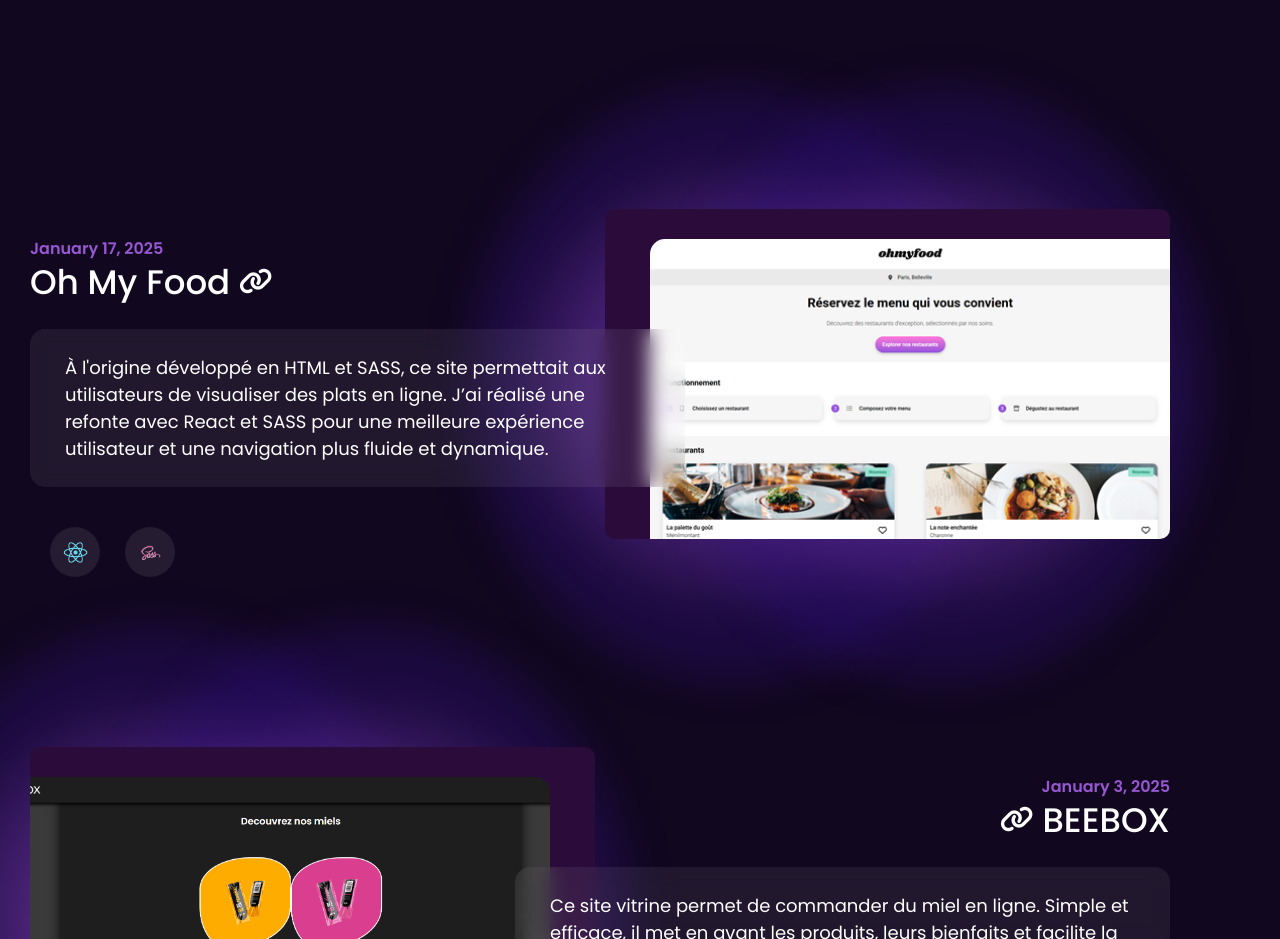
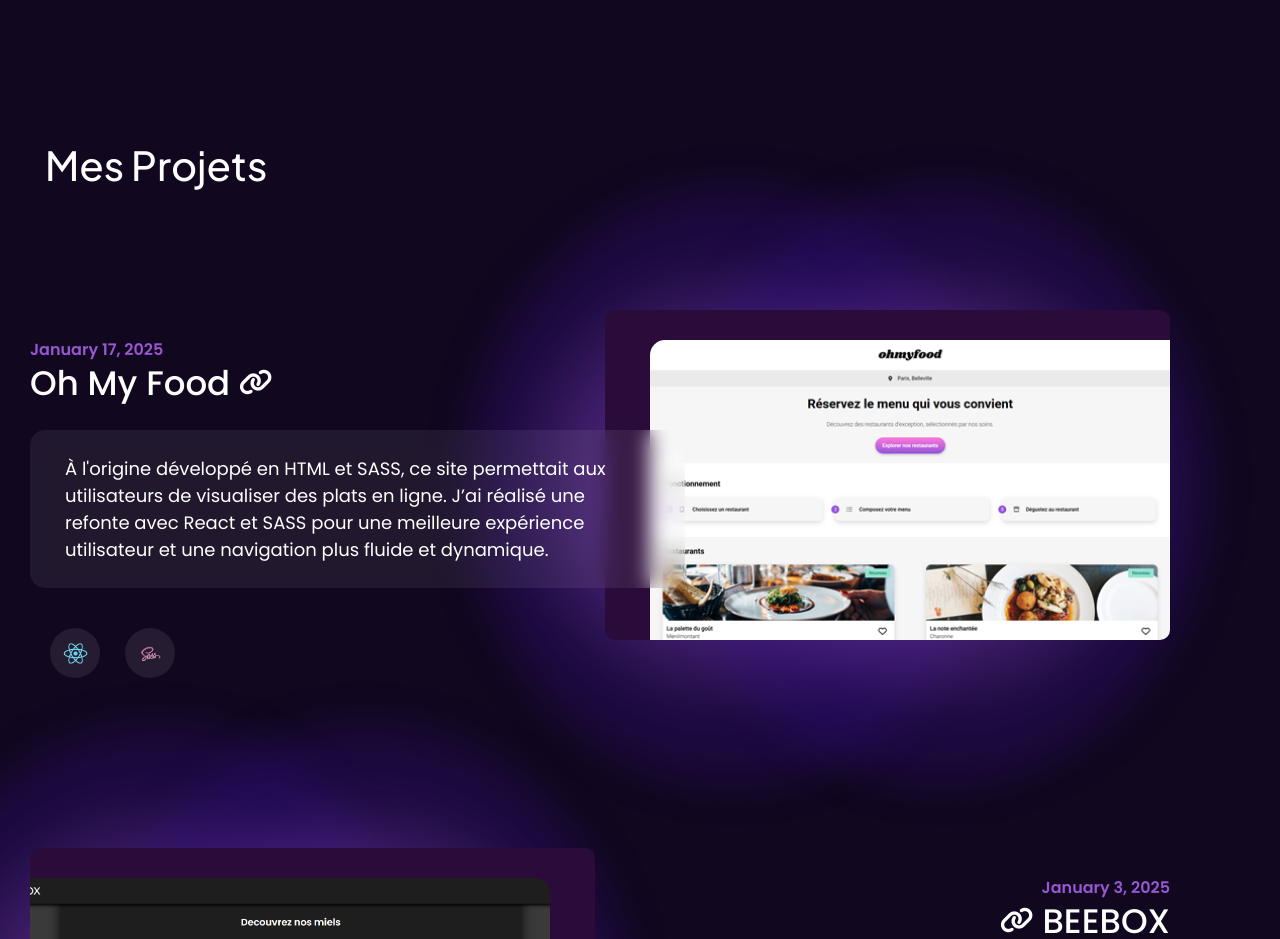
Before and after one commit to Iskandar835/Portfolio-v2, a React (Vite) app: page / in a window 1280 px wide. Shown: the part 1060-1999 px from the top of the page. Built offline with nearby package versions, Linux system fonts and the light colour scheme.

Commit message:
refactor: Ajout d'un titre pour la section projet

```diff
--- a/src/pages/Home/index.tsx
+++ b/src/pages/Home/index.tsx
@@ -64,20 +64,24 @@ function Homepage() {
                entre les besoins des utilisateurs et les objectifs commerciaux.
             </p>
          </section>
-         <section className="all-projects">
+         <section className="projects-section">
+            <h2 className="section-titles">Mes Projets</h2>
+            <div className="all-projects">
                {sortProjects.map((item, index) => (
                   <Project
                      key={item.id}
                      indexIsEven={index % 2 === 0 ? true : false}
                      date={item.date}
                      title={item.name}
+                     href={item.href}
                      story={item.story}
                      technos={item.technos}
                      picture={item.picture}
                   />
                ))}
+            </div>
          </section>
-         <section className="all-work-experience">
+         <section className="work-experience-section">
             <h2 className="section-titles">Expériences Professionnelles</h2>
             <WorkExperience />
          </section>
--- a/src/pages/Home/styles.css
+++ b/src/pages/Home/styles.css
@@ -55,14 +55,18 @@
    line-height: 1.8;
 }
 
+.projects-section {
+   margin-top: 200px;
+}
+
 .all-projects {
    display: flex;
    flex-direction: column;
    align-items: center;
    gap: 200px;
-   margin: 300px 0 0 0;
+   margin-top: 150px;
 }
 
-.all-work-experience {
+.work-experience-section {
    margin-top: 280px;
 }
```
Lines whose indentation alone changed are shown as unchanged.
